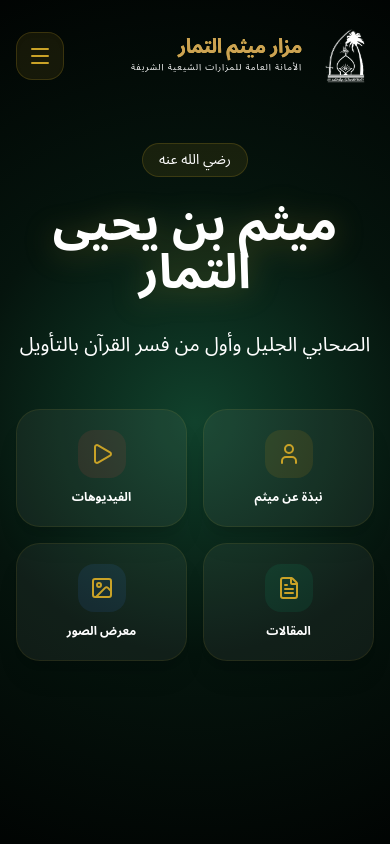
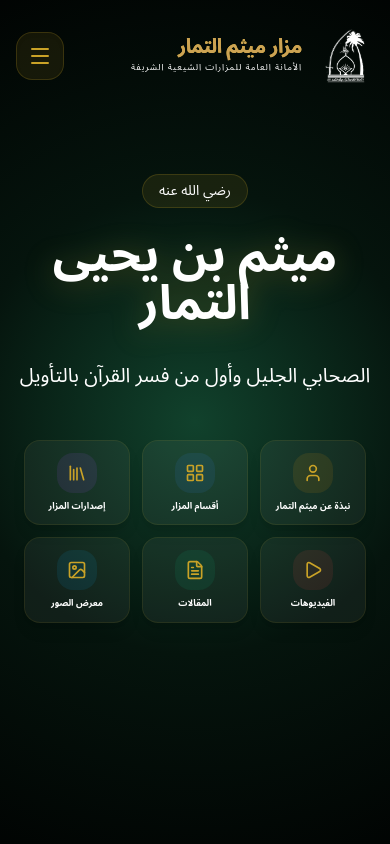
Before and after one commit to MOOdynaz/mazar-althammar, a React (Vite) app in the folder app/: page / in a window 390 px wide. Shown: the top 844 px of the page. Built offline with nearby package versions, Linux system fonts and the light colour scheme.

Commit message:
وصف التعديل الجديد

```diff
--- a/app/src/pages/Home.tsx
+++ b/app/src/pages/Home.tsx
@@ -10,7 +10,9 @@ import {
   ExternalLink,
   User,
   FileText,
-  LayoutGrid
+  LayoutGrid,
+  Library,
+  Layers
 } from 'lucide-react'
 
 // استيراد صور المزار الحقيقية من المجلد المحلي
@@ -19,15 +21,17 @@ import img22 from '../assets/images/22.jpg'
 import img23 from '../assets/images/23.jpg'
 import img24 from '../assets/images/24.jpg'
 
-// الأقسام للوصول السريع في الموبايل
+// الأقسام الستة الكاملة للوصول السريع في الموبايل (مطابقة للصورة)
 const quickNav = [
-  { path: '/about', label: 'نبذة عن ميثم', icon: User, color: 'bg-amber-500/10' },
+  { path: '/about', label: 'نبذة عن ميثم التمار', icon: User, color: 'bg-amber-500/10' },
+  { path: '/sections', label: 'أقسام المزار', icon: LayoutGrid, color: 'bg-blue-500/10' },
+  { path: '/publications', label: 'إصدارات المزار', icon: Library, color: 'bg-purple-500/10' },
   { path: '/videos', label: 'الفيديوهات', icon: Play, color: 'bg-red-500/10' },
   { path: '/articles', label: 'المقالات', icon: FileText, color: 'bg-emerald-500/10' },
-  { path: '/gallery', label: 'معرض الصور', icon: ImageIcon, color: 'bg-blue-500/10' },
+  { path: '/gallery', label: 'معرض الصور', icon: ImageIcon, color: 'bg-sky-500/10' },
 ]
 
-// مصفوفة الفيديوهات المميزة (كاملة كما في الكود القديم)
+// مصفوفة الفيديوهات المميزة
 const featuredVideos = [
   {
     id: 1,
@@ -52,7 +56,7 @@ const featuredVideos = [
   },
 ]
 
-// مصفوفة أحدث المقالات (كاملة كما في الكود القديم)
+// مصفوفة أحدث المقالات (كاملة كما في الكود الأصلي)
 const latestArticles = [
   {
     id: 1,
@@ -77,7 +81,7 @@ const latestArticles = [
   },
 ]
 
-// مصفوفة معاينة معرض الصور (كاملة)
+// مصفوفة معاينة معرض الصور
 const galleryPreview = [
   { id: 1, url: img21, title: 'أروقة المزار' },
   { id: 2, url: img22, title: 'قبة المزار' },
@@ -102,8 +106,8 @@ export default function Home() {
           </motion.div>
 
           <motion.h1 initial={{ opacity: 0, y: 30 }} animate={{ opacity: 1, y: 0 }} transition={{ duration: 0.8, delay: 0.2 }}
-            className="text-5xl sm:text-6xl md:text-7xl lg:text-8xl font-bold mb-8">
-            <span className="text-[#c9a227] drop-shadow-[0_2px_15px_rgba(201,162,39,0.3)] font-ar">ميثم بن يحيى التمار</span>
+            className="text-5xl sm:text-6xl md:text-7xl lg:text-8xl font-bold mb-8 font-display">
+            <span className="text-[#c9a227] drop-shadow-[0_2px_15px_rgba(201,162,39,0.3)]">ميثم بن يحيى التمار</span>
           </motion.h1>
 
           <motion.p initial={{ opacity: 0, y: 30 }} animate={{ opacity: 1, y: 0 }} transition={{ duration: 0.8, delay: 0.4 }}
@@ -111,27 +115,28 @@ export default function Home() {
             الصحابي الجليل وأول من فسر القرآن بالتأويل
           </motion.p>
 
-          {/* Quick Access Grid - الحل لظهور الأقسام في الموبايل */}
+          {/* شبكة الوصول السريع (6 أقسام) - تظهر فقط في الموبايل */}
           <motion.div
             initial={{ opacity: 0, y: 20 }}
             animate={{ opacity: 1, y: 0 }}
             transition={{ delay: 0.6 }}
-            className="grid grid-cols-2 gap-4 sm:hidden max-w-sm mx-auto mb-10"
+            className="grid grid-cols-3 gap-3 sm:hidden max-w-md mx-auto mb-12 px-2"
           >
             {quickNav.map((item) => (
               <Link
                 key={item.path}
                 to={item.path}
-                className="flex flex-col items-center justify-center p-5 bg-white/5 rounded-3xl border border-[#c9a227]/10 active:scale-95 transition-all shadow-xl"
+                className="flex flex-col items-center justify-center p-3 bg-white/5 rounded-2xl border border-[#c9a227]/10 active:scale-95 transition-all shadow-lg"
               >
-                <div className={`w-12 h-12 rounded-2xl ${item.color} flex items-center justify-center mb-3`}>
-                  <item.icon className="w-6 h-6 text-[#c9a227]" />
+                <div className={`w-10 h-10 rounded-xl ${item.color} flex items-center justify-center mb-2`}>
+                  <item.icon className="w-5 h-5 text-[#c9a227]" />
                 </div>
-                <span className="text-xs font-bold text-white/90">{item.label}</span>
+                <span className="text-[9px] font-bold text-white/90 leading-tight text-center">{item.label}</span>
               </Link>
             ))}
           </motion.div>
 
+          {/* الأزرار للشاشات الكبيرة (Desktop) */}
           <motion.div initial={{ opacity: 0, y: 30 }} animate={{ opacity: 1, y: 0 }} transition={{ duration: 0.8, delay: 0.8 }}
             className="hidden sm:flex flex-row items-center justify-center gap-5">
             <Link to="/about" className="px-10 py-4 bg-[#c9a227] text-[#05140d] rounded-full font-bold text-lg hover:bg-[#e0b83a] transition-all transform hover:scale-105 shadow-xl">
@@ -194,7 +199,7 @@ export default function Home() {
                 className="bg-[#0a261a]/50 rounded-2xl p-6 border border-white/5 hover:bg-[#0a261a] transition-all group">
                 <div className="flex items-center justify-end gap-3 mb-4">
                   <span className="flex items-center gap-1 text-white/30 text-xs">{article.date} <Calendar className="w-3.5 h-3.5" /></span>
-                  <span className="px-3 py-1 rounded-lg bg-[#c9a227]/10 text-[#c9a227] text-xs font-bold">{article.category}</span>
+                  <span className="px-3 py-1 rounded-lg bg-[#c9a227]/10 text-[#c9a227] text-xs font-bold uppercase">{article.category}</span>
                 </div>
                 <h3 className="text-xl font-bold text-white mb-3 group-hover:text-[#c9a227] transition-colors leading-tight">{article.title}</h3>
                 <p className="text-white/50 text-sm line-clamp-3 mb-6 leading-relaxed">{article.excerpt}</p>
```
